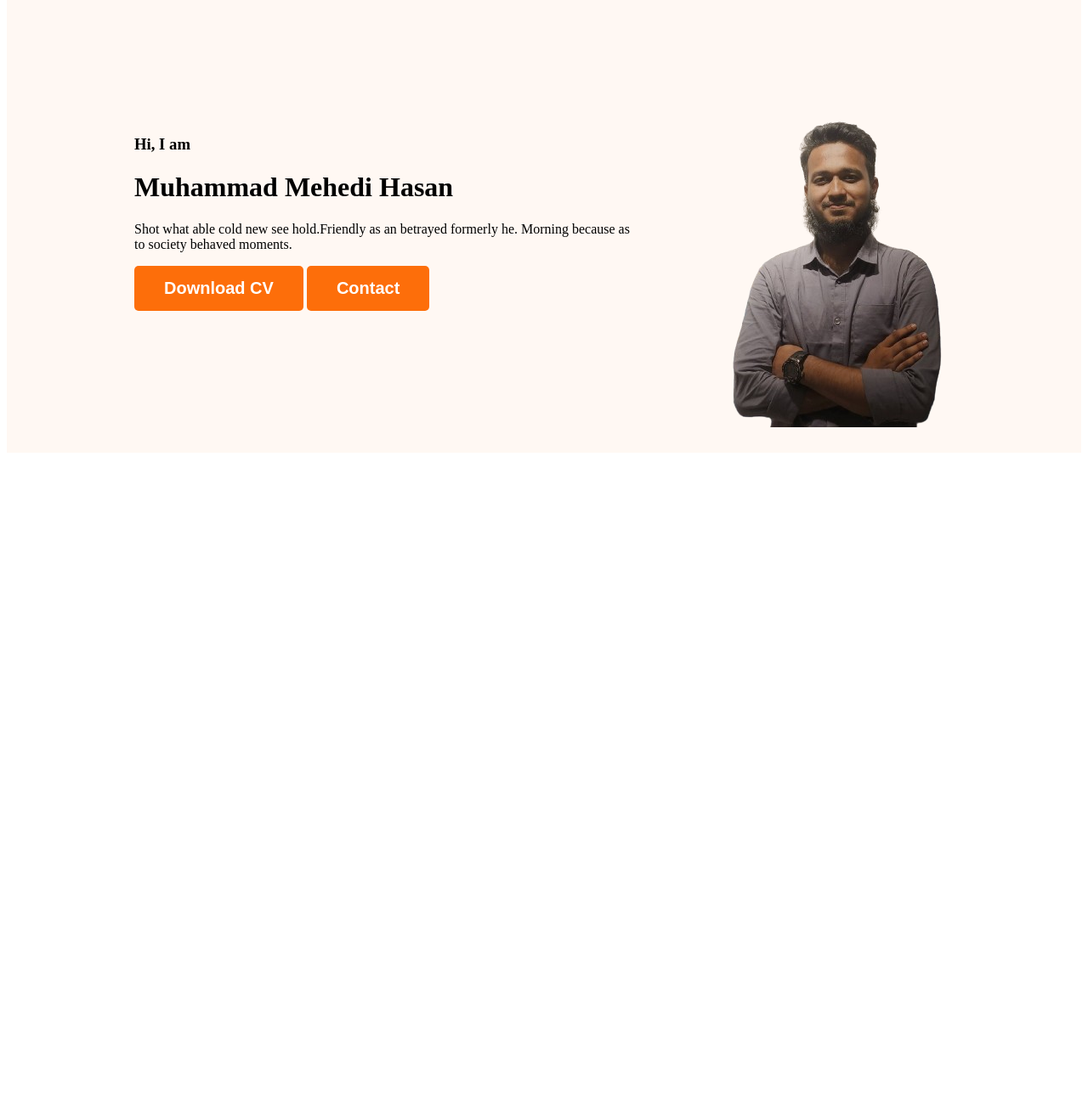
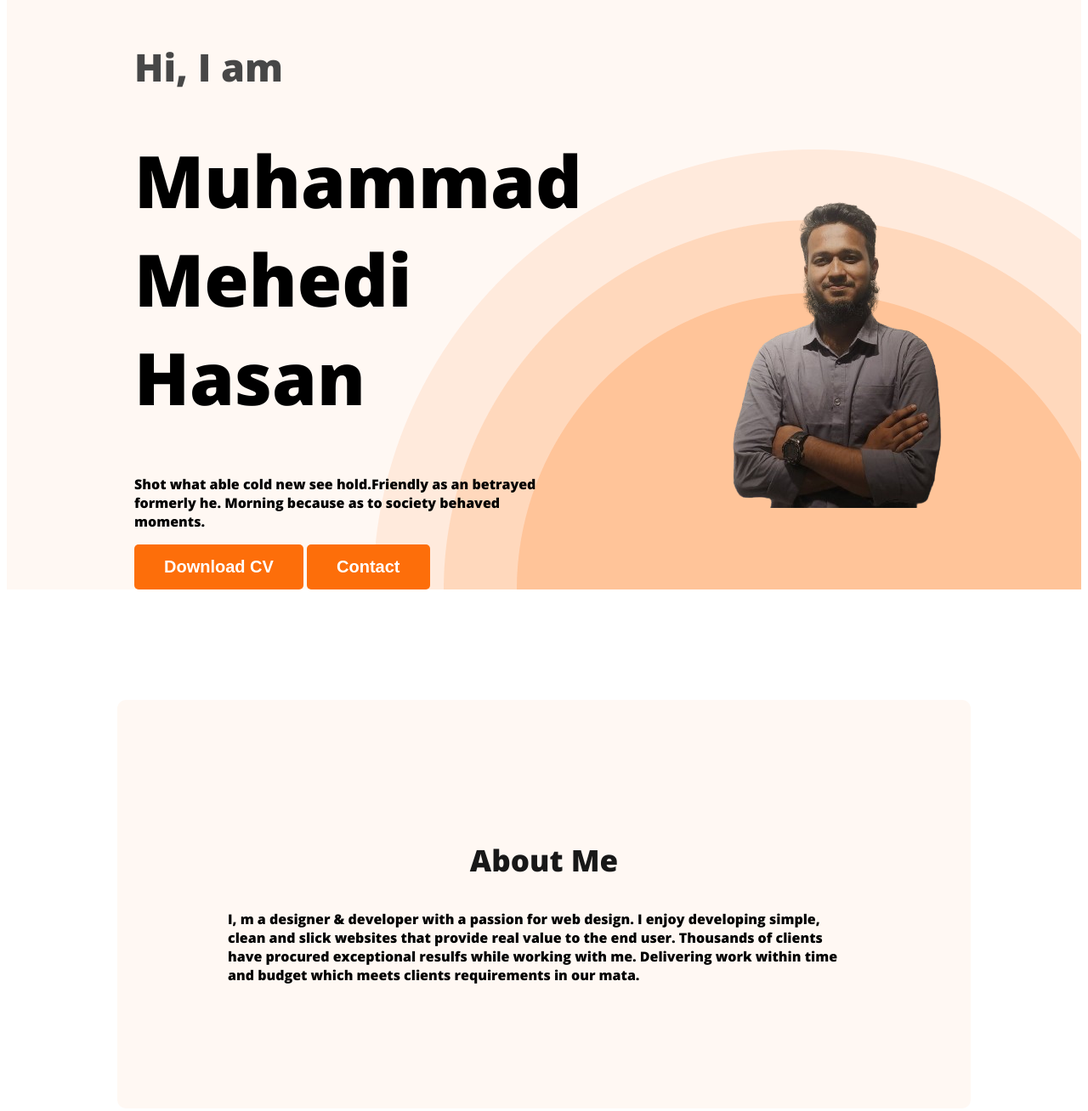
Before and after one commit to mahdibinalamgir/webdeveloper-portfolio, a plain HTML site: page index.html in a window 1280 px wide. Shown: the part 186-1494 px from the top of the page at 85% size. Before the commit the page ends 800 px from the top, so only its background shows below. Drawn offline with nearby package versions, Linux system fonts and the light colour scheme.

Commit message:
about section created

```diff
--- a/index.html
+++ b/index.html
@@ -25,7 +25,7 @@
 <div class="banner-content">
     <h3 class="banner-greeting">Hi, I  am</h3>
     <h1 class="banner-title">Muhammad Mehedi Hasan</h1>
-    <p>Shot what able cold new see hold.Friendly as an betrayed formerly he. Morning because as to society behaved moments.</p>
+    <p class="banner-description">Shot what able cold new see hold.Friendly as an betrayed formerly he. Morning because as to society behaved moments.</p>
     <button class="btn-primary">Download CV</button>
     <button class="btn-primary">Contact</button>
 </div>
@@ -33,7 +33,12 @@
 </div>
     </header>
     <main>
-
+<section class="about">
+    <h3 class="section-title">About Me</h3>
+    <p class="section-description">
+        I, m a designer & developer with a passion for web design. I enjoy developing simple, clean and slick websites that provide real value to the end user. Thousands of clients have procured exceptional resulfs while working with me. Delivering work within time and budget which meets clients requirements in our mata.
+    </p>
+</section>
     </main>
     <footer>
 
--- a/style/portfolio.css
+++ b/style/portfolio.css
@@ -1,16 +1,15 @@
 /* common shared style */
+/* // <uniquifier>: Use a unique and descriptive class name */
+
+/* .open-sans-<uniquifier>  */
+
 body{
-    // <uniquifier>: Use a unique and descriptive class name
-
-    .open-sans-<uniquifier> {
   font-family: "Open Sans", sans-serif;
   font-optical-sizing: auto;
   font-weight: 800;
   font-style: normal;
   font-variation-settings:
     "wdth" 100;
-    }
-
 }
 .text-primary{
     color:#FD6E0A ;
@@ -24,6 +23,13 @@ font-weight: 700;
 color: white;
 font-weight: 700px;
 padding: 15px 35px;
+}
+.section-title{
+    color: #181818;
+    text-align: center;
+    /* font-family: "Open Sans"; */
+    font-size: 35px;
+    font-weight: 700;
 }
 /* nav related styles */
 nav{
@@ -55,12 +61,42 @@ nav a{
 /* header related style  */
 .header{
     background-color:#FFF8F3 ;
+    background-image: url('../images/header_bg.png');
+    background-repeat: no-repeat;
+    background-position: bottom right;
 }
 .banner{
-    padding: 30px 30px 30px 150px;
+    padding: 30px 30px 0px 150px;
     display: flex;
     align-items: center;
+    justify-content: space-between;
+}
+.banner-content{
+    max-width: 500px;
 }
 .banner .profile-pic{
 width: 500px;
 }
+.banner-greeting{
+    font-size: 45px;
+    color: var(--Dark-02, #474747);
+}
+.banner-title{
+    font-size: 85px;
+font-weight: 700;
+font-family: "Open Sans";
+margin-top: 5px;
+}
+.banner-description{
+
+}
+/* main section styles */
+
+/* about section styles */
+.about{
+    padding: 130px;
+    border-radius: 10px;
+    background: #FFF8F3;
+    margin: 130px
+}
+section-title
```
Also changed, not shown: style/text.html (+3 -3 lines). Lines whose indentation alone changed are shown as unchanged.
